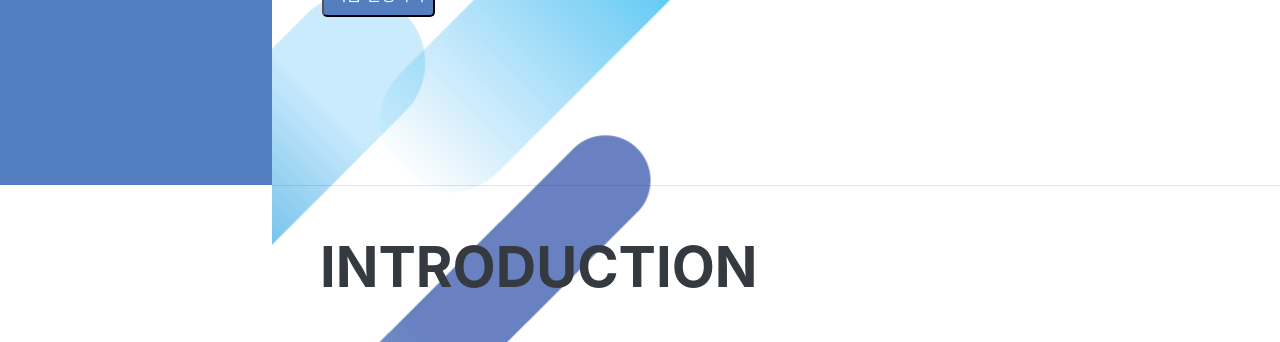
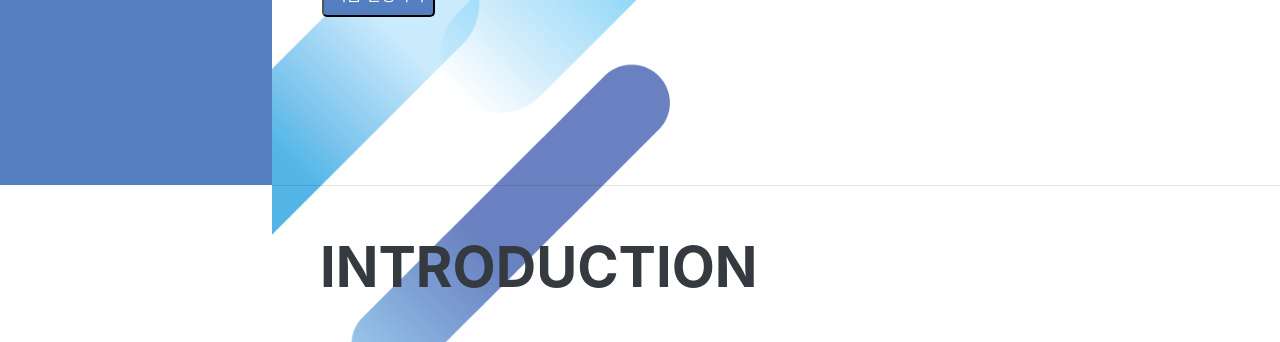
Before and after one commit to annefromk/dataitgirls_demoday_2018, a website: page index.html in a window 1280 px wide. Shown: the part 615-957 px from the top of the page. Drawn offline with Linux system fonts and the light colour scheme; some packages are replaced by stand-ins of ours; a web font is replaced by a local one.

Commit message:
Change background image style

```diff
--- a/css/demoday.css
+++ b/css/demoday.css
@@ -12,7 +12,8 @@ body {
 
 header.background {
   background-image: url("../img/background.png");
-  background-position: center center;
+  background-repeat: no-repeat;
+  background-size: contain;
 }
 
 @media (min-width: 992px) {
```
